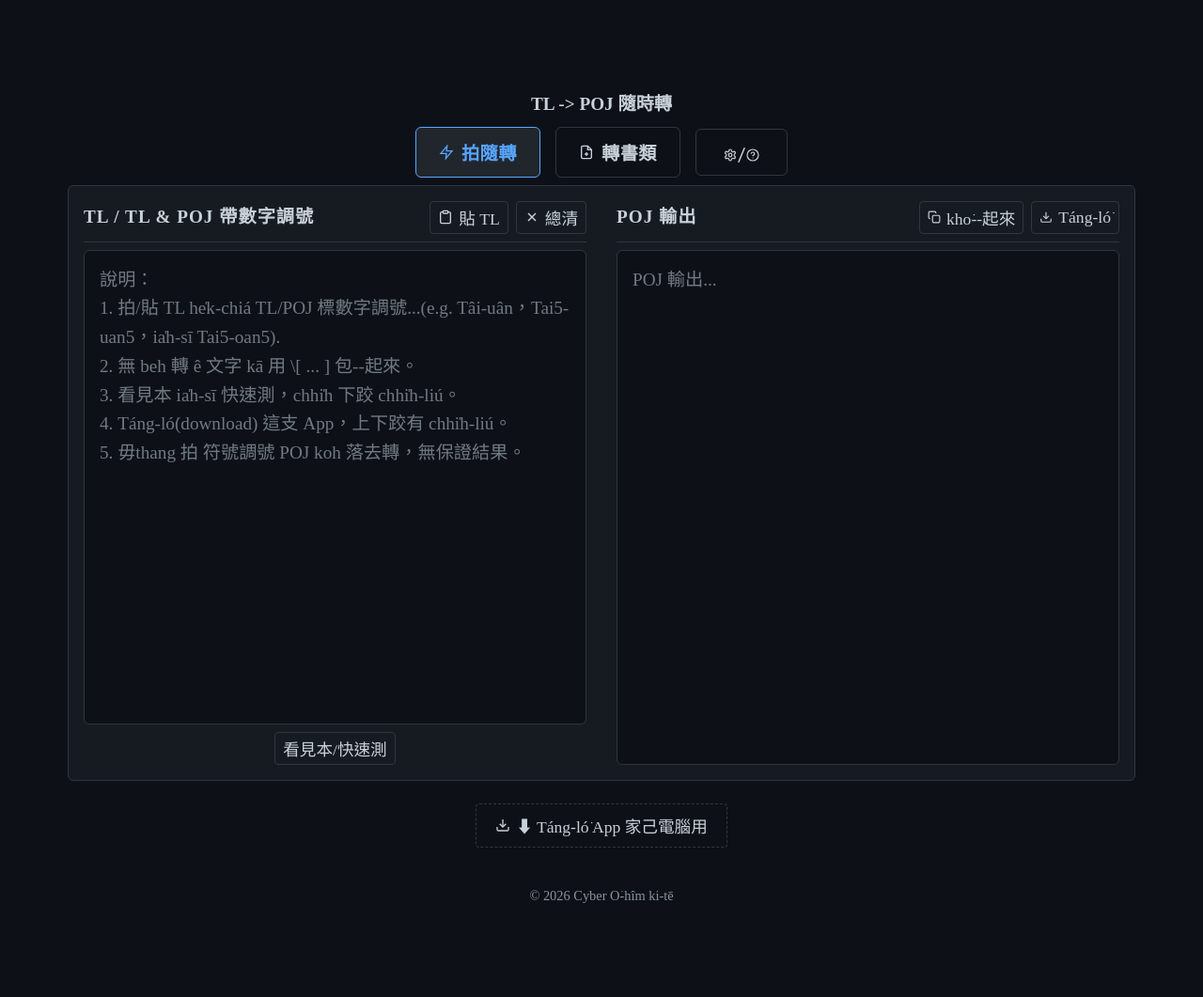
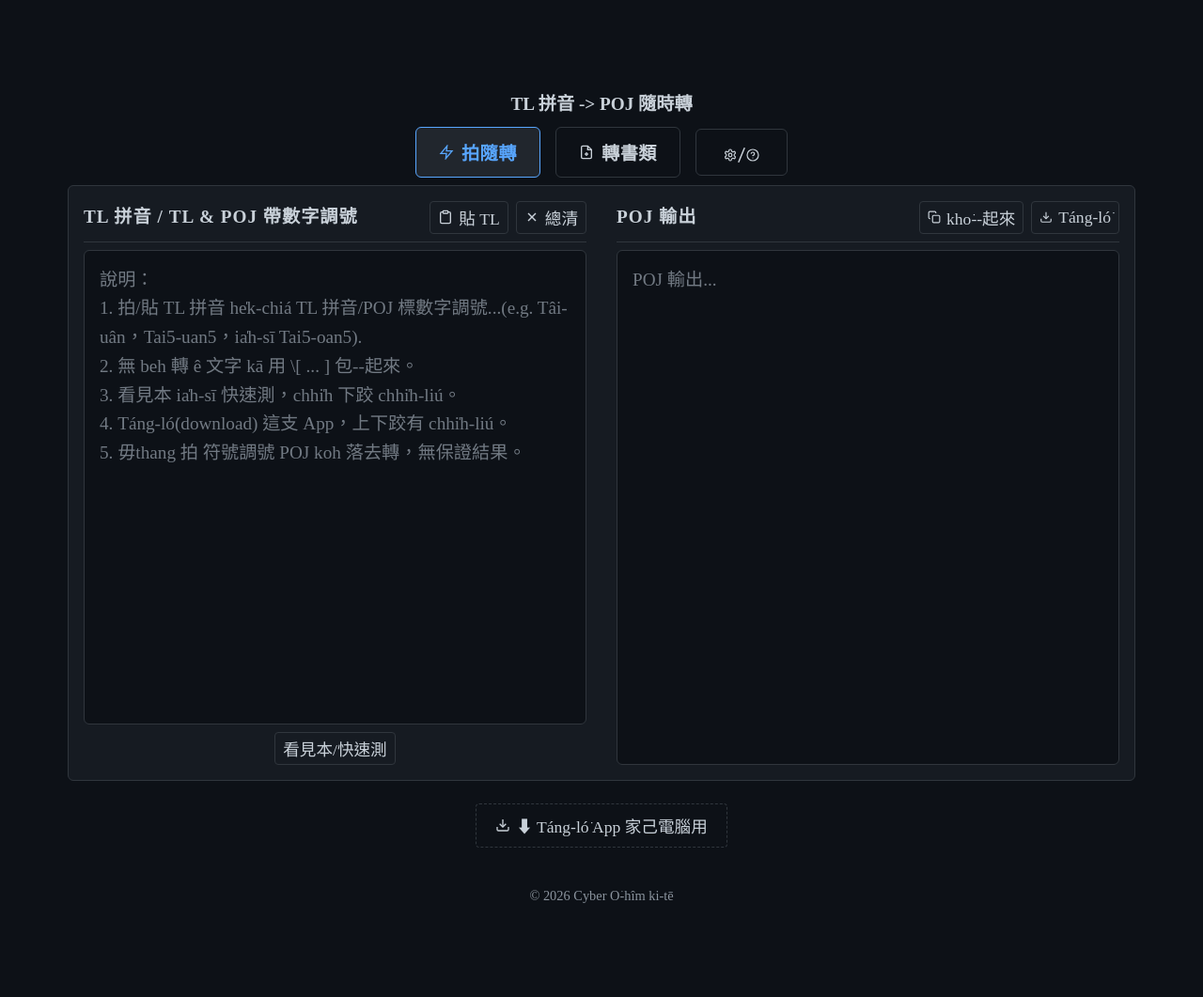
Before and after one commit to CyberOoHim/CyberOoHim.github.io, a Jekyll site: the page built from pages/tl_poj_converter.html, in a window 1280 px wide. Shown: the whole page at 94% size. Built offline with Jekyll 4.4.1, drawn with Linux system fonts in a browser that asks for light colours; some web fonts are replaced.

Commit message:
UI: adjust TL to TL 拼音

```diff
--- a/pages/tl_poj_converter.html
+++ b/pages/tl_poj_converter.html
@@ -1,6 +1,6 @@
 ---
 layout: apps
-title: TL to POJ Real-time Converter
+title: TL 拼音 to POJ Real-time Converter
 version: v0.2g
 permalink: /pages/tl_poj_converter.html
 updated: 2026-03-09
@@ -17,7 +17,7 @@ note: 1. enhance POJ text Preservation
 <head>
     <meta charset="UTF-8">
     <meta name="viewport" content="width=device-width, initial-scale=1.0">
-    <title>TL to POJ Real-time Converter</title>
+    <title>TL 拼音 to POJ Real-time Converter</title>
     <!-- Google Fonts: Huninn will be loaded dynamically with specific characters -->
     <link rel="preconnect" href="https://fonts.googleapis.com">
     <link rel="preconnect" href="https://fonts.gstatic.com" crossorigin>
@@ -798,7 +798,7 @@ note: 1. enhance POJ text Preservation
                     <p id="help-general-warnings" style="margin-bottom: 1rem; color: #f0ad4e;"></p>
                     <h4 id="help-title-1" style="margin-bottom: 0.5rem;">1. 拍隨轉 (Real-time Mode)</h4>
                     <p id="help-text-1" style="margin-top: 0; margin-bottom: 1rem;">
-                        Input TL or POJ with numeric tones.<br>
+                        Input TL 拼音 or POJ with numeric tones.<br>
                         - Input box: Type/Paste text.<br>
                         - Output box: View converted POJ.<br>
                     </p>
@@ -872,13 +872,13 @@ note: 1. enhance POJ text Preservation
 
         // --- UI Constants ---
         const UI_STRINGS = {
-            title: "TL -> POJ 隨時轉",
+            title: "TL 拼音 -> POJ 隨時轉",
             tabs: {
                 realtime: "拍隨轉",
                 file: "轉書類"
             },
             labels: {
-                input: "TL / TL & POJ 帶數字調號",
+                input: "TL 拼音 / TL & POJ 帶數字調號",
                 output: "POJ 輸出",
                 result: "轉soah結果"
             },
@@ -895,7 +895,7 @@ note: 1. enhance POJ text Preservation
             },
             placeholders: {
                 input: `說明：
-1. 拍/貼 TL he̍k-chiá TL/POJ 標數字調號...(e.g. Tâi-uân，Tai5-uan5，ia̍h-sī Tai5-oan5).
+1. 拍/貼 TL 拼音 he̍k-chiá TL 拼音/POJ 標數字調號...(e.g. Tâi-uân，Tai5-uan5，ia̍h-sī Tai5-oan5).
 2. 無 beh 轉 ê 文字 kā 用 \\[ ... ] 包--起來。
 3. 看見本 ia̍h-sī 快速測，chhi̍h 下跤 chhi̍h-liú。
 4. Táng-ló͘(download) 這支 App，上下跤有 chhi̍h-liú。
@@ -962,14 +962,14 @@ note: 1. enhance POJ text Preservation
                 nasalLabel: '尾N→鼻化音"ⁿ"',
                 tone6Label: "第6調 (ǎ)",
                 allCapsLabel: "大寫模式 (ALL CAPS)",
-                btnRunTest: "看 TL->POJ ê 見本 a̍h-sī 測看覓",
+                btnRunTest: "看 TL 拼音->POJ ê 見本 a̍h-sī 測看覓",
                 btnReset: "恢復初設 (Reset Default)"
             },
             help: {
-                generalWarnings: `<b>注意:</b> Lán 會用得拍 台羅數字調號 kap 符號調號 TL a̍h-sī POJ 數字調號 lóng-chóng 會轉做 POJ 符號調號。<br>
+                generalWarnings: `<b>注意:</b> Lán 會用得拍 台羅數字調號 kap 符號調號 TL 拼音 a̍h-sī POJ 數字調號 lóng-chóng 會轉做 POJ 符號調號。<br>
 <b>注意:</b> 假使有其他外語拄á好部份 chham 台羅 相siâng，會誤轉。這是 lán ê 使用限制。用走脫語法 thang 避免，chhi̍h <strong>頂懸頭1粒</strong> chhi̍h-liú 看例。<br>`,
                 rtTitle: "1. 拍隨轉 (Real-time Mode)",
-                rtText: `簡單 ê TL 轉 POJ ke-si，支援符號調號 TL 和數字調號 POJ。<br>
+                rtText: `簡單 ê TL 拼音 轉 POJ ke-si，支援符號調號 TL 拼音 和數字調號 POJ。<br>
 • <strong>輸入</strong>: Tiàm 頂懸框á拍字 (例: Tye5-uan5 / Tâi-uân)。<br>
 • <strong>輸出</strong>: 下跤框á會隨顯示轉好 ê POJ。<br>`,
                 fileTitle: "2. 書類處理 (File Mode)",
@@ -988,12 +988,12 @@ note: 1. enhance POJ text Preservation
 • <strong>尾N→ⁿ</strong>: ON=N轉ⁿ (saN→saⁿ)，OFF=N袂變 (saN→saN)。nn 一定轉。<br>
 • <strong>第6調 ǎ</strong>: ON=用 caron (ǎ)，OFF=用 acute (á) 親像第2調。<br>
 • <strong>大寫模式</strong>: ON=大寫 mā 轉 (TSUI→CHUI)，OFF=大寫袂變。<br><br>
-• <strong>看 TL->POJ ê 見本 a̍h-sī 測看覓</strong>: Chhi̍h 這粒chhi̍h鈕，會自動掠測試例文去「拍字轉」分頁，內底有各種 TL 轉 POJ ê 例，會使參考各種用法，koh 設定是 án-chóaⁿ 用。<br>
+• <strong>看 TL 拼音->POJ ê 見本 a̍h-sī 測看覓</strong>: Chhi̍h 這粒chhi̍h鈕，會自動掠測試例文去「拍字轉」分頁，內底有各種 TL 拼音 轉 POJ ê 例，會使參考各種用法，koh 設定是 án-chóaⁿ 用。<br>
 • <strong>恢復初設 (Reset Default)</strong>: Kā 設定 lóng-chóng 恢復做原底 ê 預設。`
             },
             about: {
                 title: "About",
-                text: `TL -> POJ 隨時轉 Converter<br>
+                text: `TL 拼音 -> POJ 隨時轉 Converter<br>
 Copyright © 2026 <a href="https://cyberoohim.github.io/" target="_blank" style="color: inherit; text-decoration: underline;">Cyber O͘-hîm ki-tē</a><br>
 Licensed under MIT License`,
                 assetsTitle: "Libraries & Assets",
@@ -1029,12 +1029,12 @@ Licensed under SIL Open Font License 1.1`
                 downloadFailed: "Táng-ló͘ 失敗。koh 試看覓。",
                 downloading: "Tng teh táng-ló͘ ..."
             },
-            testSample: `=== TL 符號調輸入 (Diacritics) ===
+            testSample: `=== TL 拼音 符號調輸入 (Diacritics) ===
 Tâi-uân sī chi̍t-ê hó só͘-chāi. (台灣是一个好所在)
 Tsit-chân tāi-tsì tsin-tsiànn hó. (這層代誌真正好)
 POJ 帶符號調號無 koh 轉: Góa ài lim tê, i ài chia̍h pn̄g. (我愛啉茶，伊愛食飯)
 
-=== TL/POJ 數字調輸入 (Numeric) ===
+=== TL 拼音/POJ 數字調輸入 (Numeric) ===
 Tai5-uan5 si7 chit8-e5 ho2 so2-chai7.
 Goa2 ai3 lim te5, i ai3 chiah8 png7.
 
@@ -1047,7 +1047,7 @@ o1 o2 o3 oh4 o5 o6 o7 oh8 o9
 oo1 oo2 oo3 ooh4 oo5 oo6 oo7 ooh8 oo9
 m1 m2 m3 mh4 m5 m6 m7 mh8 m9
 
-=== TL→POJ 音素轉換 (Phonemes) ===
+=== TL 拼音→POJ 音素轉換 (Phonemes) ===
 \\[ts\\]: tsuí (水), tsit (這)
 \\[tsh\\]: tshut (出), tshài (菜)
 \\[oo\\]: oo (烏), hōo (予)
@@ -1100,8 +1100,8 @@ Han-jī 相濫: 台灣 Tâi-uân 是 sī 好 hó 所在 só͘-chāi
 === POJ 保留 (POJ Preservation) ===
 POJ 鼻化「ⁿ」: chiâⁿ→chiâⁿ, siaⁿ→siaⁿ, koaⁿ→koaⁿ (袂變做 Tailo nn)
 POJ O͘點「o͘」: hó͘→hó͘, gô͘→gô͘, o͘→o͘ (袂變做 Tailo oo)
-混合輸入: chiâⁿ tsuí → chiâⁿ chúi (POJ 保留, TL 照常轉)
-混合輸入: hó͘ oo → hó͘ o͘ (POJ o͘ 保留, TL oo 轉做 POJ)
+混合輸入: chiâⁿ tsuí → chiâⁿ chúi (POJ 保留, TL 拼音 照常轉)
+混合輸入: hó͘ oo → hó͘ o͘ (POJ o͘ 保留, TL 拼音 oo 轉做 POJ)
 大寫 POJ: Chiâⁿ→Chiâⁿ, Ô͘→Ô͘ (大寫 POJ mā 袂變)`
         };
         function initUI() {
--- a/pages/tl_poj_converter_simple.html
+++ b/pages/tl_poj_converter_simple.html
@@ -1293,8 +1293,8 @@ Han-jī 相濫: 台灣 Tâi-uân 是 sī 好 hó 所在 só͘-chāi
 === POJ 保留 (POJ Preservation) ===
 POJ 鼻化「ⁿ」: chiâⁿ→chiâⁿ, siaⁿ→siaⁿ, koaⁿ→koaⁿ (袂變做 Tailo nn)
 POJ O͘點「o͘」: hó͘→hó͘, gô͘→gô͘, o͘→o͘ (袂變做 Tailo oo)
-混合輸入: chiâⁿ tsuí → chiâⁿ chúi (POJ 保留, TL 照常轉)
-混合輸入: hó͘ oo → hó͘ o͘ (POJ o͘ 保留, TL oo 轉做 POJ)
+混合輸入: chiâⁿ tsuí → chiâⁿ chúi (POJ 保留, TL 拼音 照常轉)
+混合輸入: hó͘ oo → hó͘ o͘ (POJ o͘ 保留, TL 拼音 oo 轉做 POJ)
 大寫 POJ: Chiâⁿ→Chiâⁿ, Ô͘→Ô͘ (大寫 POJ mā 袂變)`;
 
         btnRunTest.addEventListener('click', () => {
```
